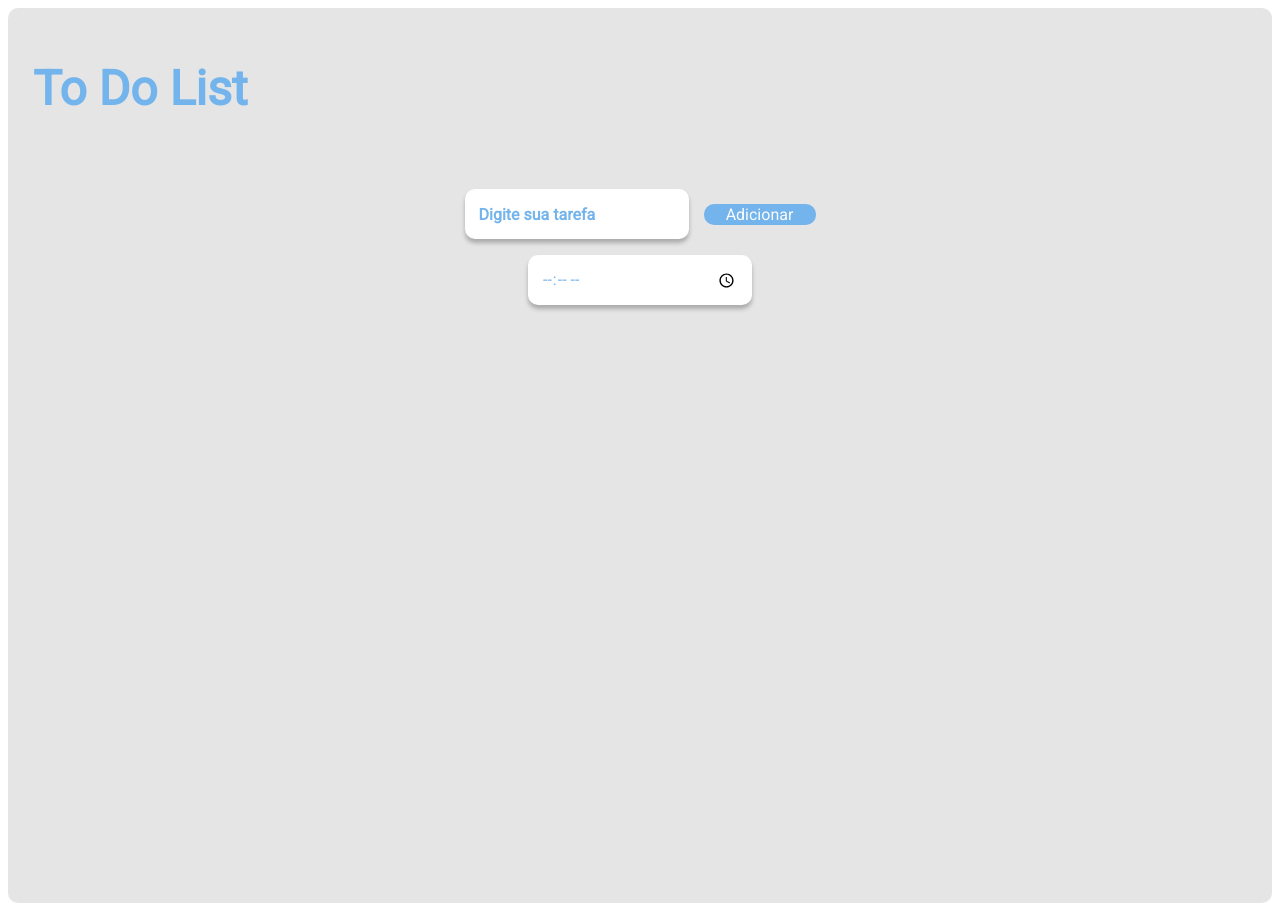
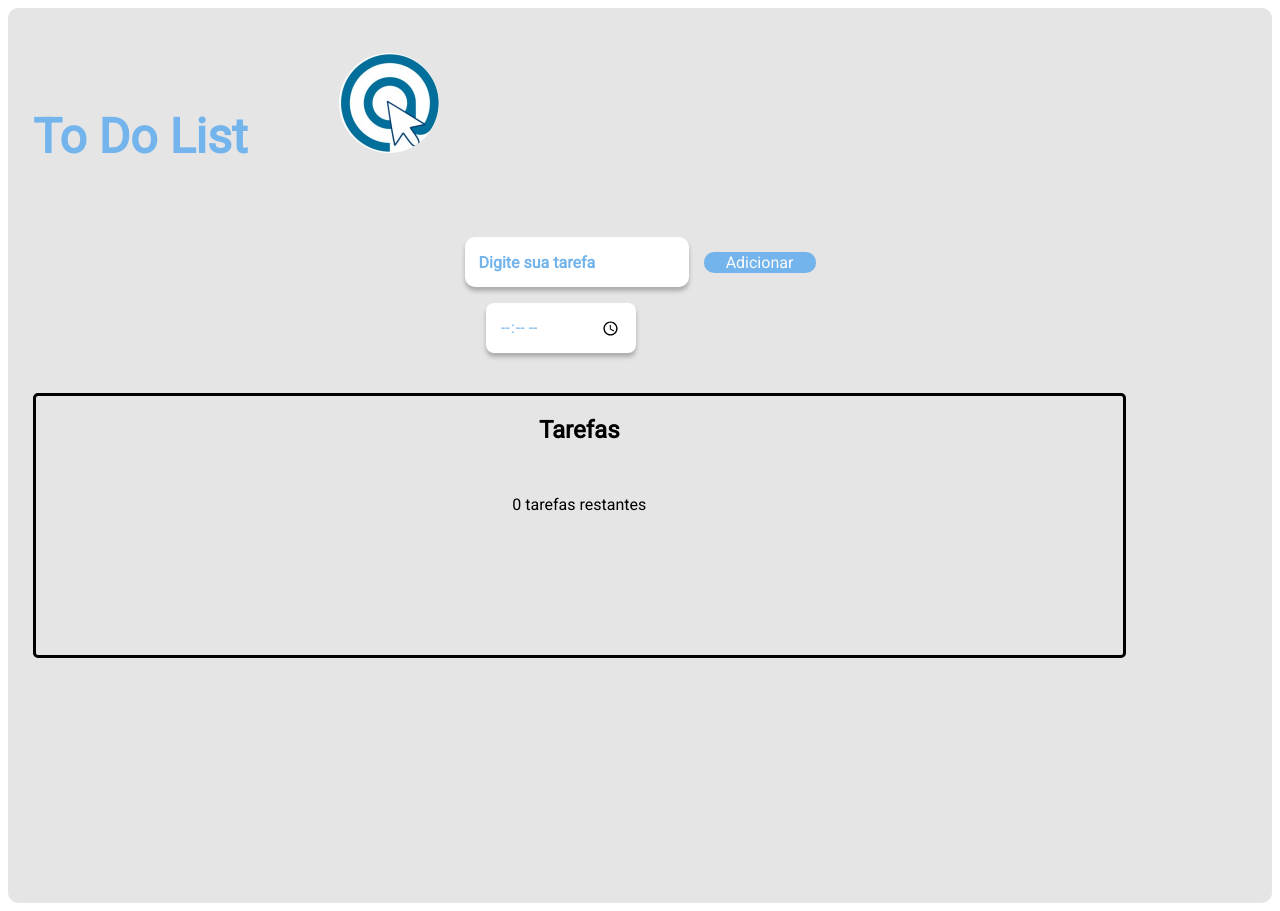
Before and after one commit to YasminSouzaL/infoalto, a React (Vite) app: page / in a window 1280 px wide. Built offline with nearby package versions, Linux system fonts and the light colour scheme.

Commit message:
css e contador

```diff
--- a/src/App.jsx
+++ b/src/App.jsx
@@ -1,5 +1,6 @@
 import React, { useState, useEffect } from "react";
 import { Container, Input, Button, Flex, Spacer, Item } from "./styles";
+import img from "./assets/Capturar.jpg";
 
 function App() {
   const [tarefa, setTarefa] = useState("");
@@ -106,7 +107,21 @@ function App() {
 
   return (
     <Container>
-      <h1 className="title">To Do List</h1>
+      <h1 className="title"
+      style={{
+        alignItems: "center",
+        justifyItems: "center",
+        marginRight:"16%"
+      }}>
+          To Do List
+          <img src={img} style={{
+            width: "100px",
+            height: "100px",
+            borderRadius: "60%",
+            marginRight: "16%",
+            marginLeft: "9%",
+          }}/>
+      </h1>
       <Spacer margin="16px" />
       <Flex direction="row">
         <Input
@@ -120,11 +135,32 @@ function App() {
       <Flex direction="row" style={{ marginTop: "16px" }}>
         <Input
           type="time"
+          style={{
+            width: "150px",
+            height: "50px",
+            borderRadius: "8px",
+            border: "none",
+            marginRight: "13%",
+          }}
           value={hora}
           onChange={(e) => setHora(e.target.value)}
         ></Input>
       </Flex>
 
+      <Spacer />
+      {/* Criar uma caixa para armazenar as tabelas */}
+      <Flex style={{
+        borderRadius: "5px",
+        marginRight: "10%",
+        borderStyle: "solid",
+        borderWidth: "3px",
+      }}>
+        <h2>Tarefas</h2>
+        {/*Contador de tarefas */}
+        <p>
+          {tarefas.filter((tarefa) => tarefa.marcada === false).length} tarefas
+          restantes
+        </p>
         <Spacer />
         <Flex direction="column">
           {tarefas.map((tarefa, index) => (
@@ -150,6 +186,8 @@ function App() {
             </Item>
           ))}
         </Flex>
+        <Spacer />
+      </Flex>
     </Container>
   );
 }
```
Lines whose indentation alone changed are shown as unchanged.
